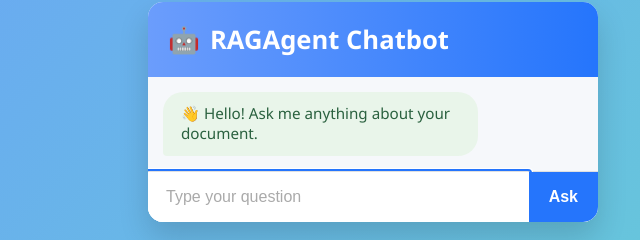
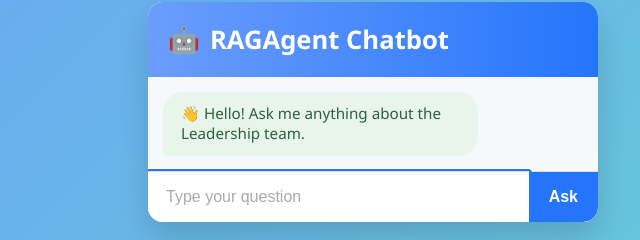
Before and after one commit to anum-imm/RAGagent, a plain HTML site: page frontend/index.html in a window 1280 px wide. Shown: the part 288-528 px from the top of the page, 267-907 px from the left. Drawn offline with Linux system fonts and the light colour scheme.

Commit message:
info message

```diff
--- a/frontend/index.html
+++ b/frontend/index.html
@@ -149,7 +149,7 @@
 
   <div class="chat-messages" id="messages" aria-live="polite" aria-atomic="false">
     <div class="message bot" role="alert">
-      👋 Hello! Ask me anything about your document.
+      👋 Hello! Ask me anything about the Leadership team.
     </div>
   </div>
 
```
Also changed, not shown: 2 other files.
